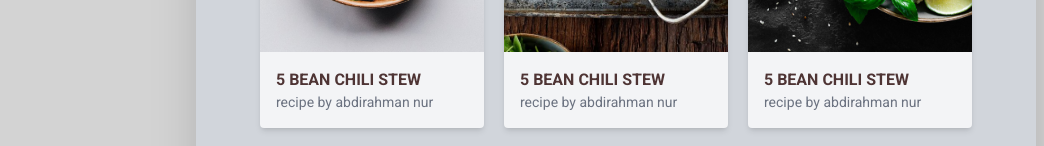
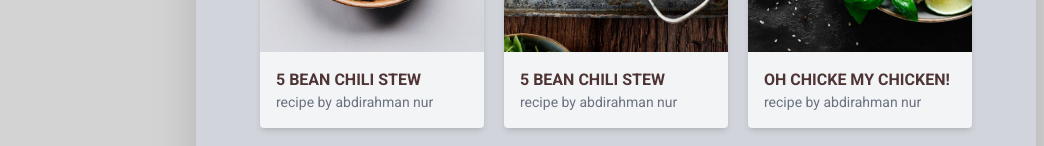
Before and after one commit to myabdi4/myabdifoods, a React (Vite) app: page / in a window 1280 px wide. Shown: the part 505-651 px from the top of the page, without its empty margins (236-1280 px from the left). Built offline with nearby package versions, Linux system fonts and the light colour scheme.

Commit message:
Update App.jsx

```diff
--- a/src/App.jsx
+++ b/src/App.jsx
@@ -162,7 +162,7 @@ function App() {
               <div className="card">
                 <img className="img" src="/src/img/chicken.jpg" alt="" />
                 <div className="m-4">
-                  <span className="font-bold uppercase">5 BEAN CHILI STEW</span>
+                  <span className="font-bold uppercase">OH CHICKE MY CHICKEN!</span>
                   <span className="block text-gray-500 text-sm lowercase">
                     RECIPE BY ABDIRAHMAN NUR
                   </span>
```
